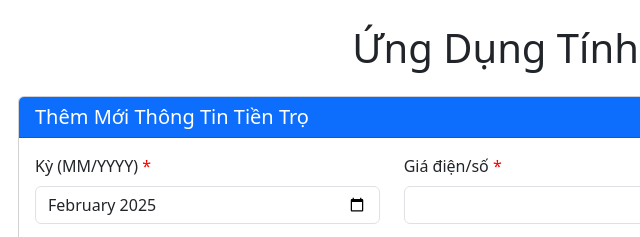
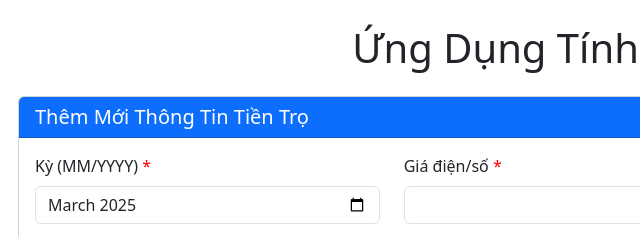
Before and after one commit to thuanmtt/tinh-tien-tro, a plain HTML site: page index.html in a window 1280 px wide. Shown: the top 237 px of the page, 64-704 px from the left. Drawn offline with nearby package versions, Linux system fonts and the light colour scheme.

Commit message:
Update default period to current month instead of last month

```diff
--- a/index.html
+++ b/index.html
@@ -133,15 +133,12 @@
 <script src="https://cdnjs.cloudflare.com/ajax/libs/bootstrap/5.3.0/js/bootstrap.bundle.min.js"></script>
 <script>
     $(document).ready(function () {
-        // Tự động đặt kỳ là tháng trước
-        function setLastMonth() {
+        // Tự động đặt kỳ là tháng này
+        function setMonth() {
             const today = new Date();
-            // Lấy tháng trước
-            let lastMonth = new Date(today);
-            lastMonth.setMonth(today.getMonth() - 1);
             // Format thành YYYY-MM cho input type month
-            const year = lastMonth.getFullYear();
-            const month = (lastMonth.getMonth() + 1).toString().padStart(2, '0');
+            const year = today.getFullYear();
+            const month = (today.getMonth() + 1).toString().padStart(2, '0');
             $('#period').val(`${year}-${month}`);
         }
 
@@ -317,7 +314,7 @@
             $('#totalAmount').val('');
 
             // Tự động điền lại kỳ và thông tin từ kỳ trước
-            setLastMonth();
+            setMonth();
             autoFillFromLastPeriod();
 
             alert('Đã lưu thông tin thành công!');
@@ -373,7 +370,7 @@
         }
 
         // Khởi tạo khi trang tải
-        setLastMonth();
+        setMonth();
         displayData();
         autoFillFromLastPeriod();
     });
```
